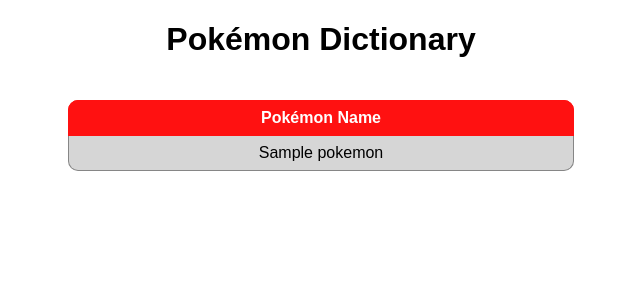
After one commit to software-students-fall2023/5-final-project-sst5, a Flask app: page /dictionary in a window 1280 px wide. The commit adds this page. Shown: the top 300 px of the page, without its empty margins (319-959 px from the left). Run offline with Flask 3, Linux system fonts and the light colour scheme; a database or web service that is not in the repository returns one stand-in record (values such as "Sample title").

Commit message:
made dictionary.html and index.html

```diff
--- a/web_app/app.py
+++ b/web_app/app.py
@@ -42,6 +42,12 @@ pokemonCollection = db["pokemon"]
 def index():
     """Returns index page."""
 
+    return render_template("index.html")
+
+@app.route("/game")  # Route for /game
+def game():
+    """Returns index page."""
+
     return render_template("game.html")
 
 @app.route("/compare", methods=["POST"])  # Route for /compare
--- /dev/null
+++ b/web_app/static/pokemon_table.css
@@ -0,0 +1,58 @@
+main {
+    display: flex;
+    flex-direction: column;
+    align-items: center;
+}
+
+body{
+    font-family: Arial, Helvetica, sans-serif;
+}
+
+.title{
+    text-align: center;
+}
+
+.pokemon-table {
+    width: 40%;
+    border-collapse: separate;
+    border-spacing: 0;
+    margin-top: 20px;
+}
+
+.pokemon-table thead {
+    background-color: #ff1111;
+    color: white;
+    text-align: center;
+}
+
+.pokemon-table th, .pokemon-table td {
+    padding: 8px;
+    text-align: center;
+}
+
+.pokemon-table th{
+    border: 1px solid #ff1111;
+}
+
+.pokemon-table td{
+    background-color: rgb(214, 214, 214);
+    border-bottom: 1px solid #868686;
+    border-left: 1px solid #868686;
+    border-right: 1px solid #868686;;
+}
+
+.pokemon-table thead tr:first-child th:first-child {
+    border-top-left-radius: 10px;
+}
+
+.pokemon-table thead tr:first-child th:last-child {
+    border-top-right-radius: 10px;
+}
+
+.pokemon-table tbody tr:last-child td:first-child {
+    border-bottom-left-radius: 10px;
+}
+
+.pokemon-table tbody tr:last-child td:last-child {
+    border-bottom-right-radius: 10px;
+}
--- /dev/null
+++ b/web_app/templates/dictionary.html
@@ -0,0 +1,30 @@
+<!DOCTYPE html>
+<html lang="en">
+<head>
+    <meta charset="UTF-8">
+    <meta name="viewport" content="width=device-width, initial-scale=1.0">
+    <title>Pokémon Dictionary</title>
+    <link rel="stylesheet" href="{{ url_for('static', filename='pokemon_table.css') }}">
+</head>
+<body>
+    <header>
+        <h1 class="title">Pokémon Dictionary</h1>
+    </header>
+    <main>
+        <table class="pokemon-table">
+            <thead>
+                <tr>
+                    <th>Pokémon Name</th>
+                </tr>
+            </thead>
+            <tbody>
+                {% for name in names %}
+                    <tr>
+                        <td>{{ name }}</td>
+                    </tr>
+                {% endfor %}
+            </tbody>
+        </table>
+    </main>
+</body>
+</html>
```
Also changed, not shown: web_app/static/style.css (added, +60 -0 lines), web_app/templates/index.html (+10 -15 lines), web_app/static/styles.css (deleted).
